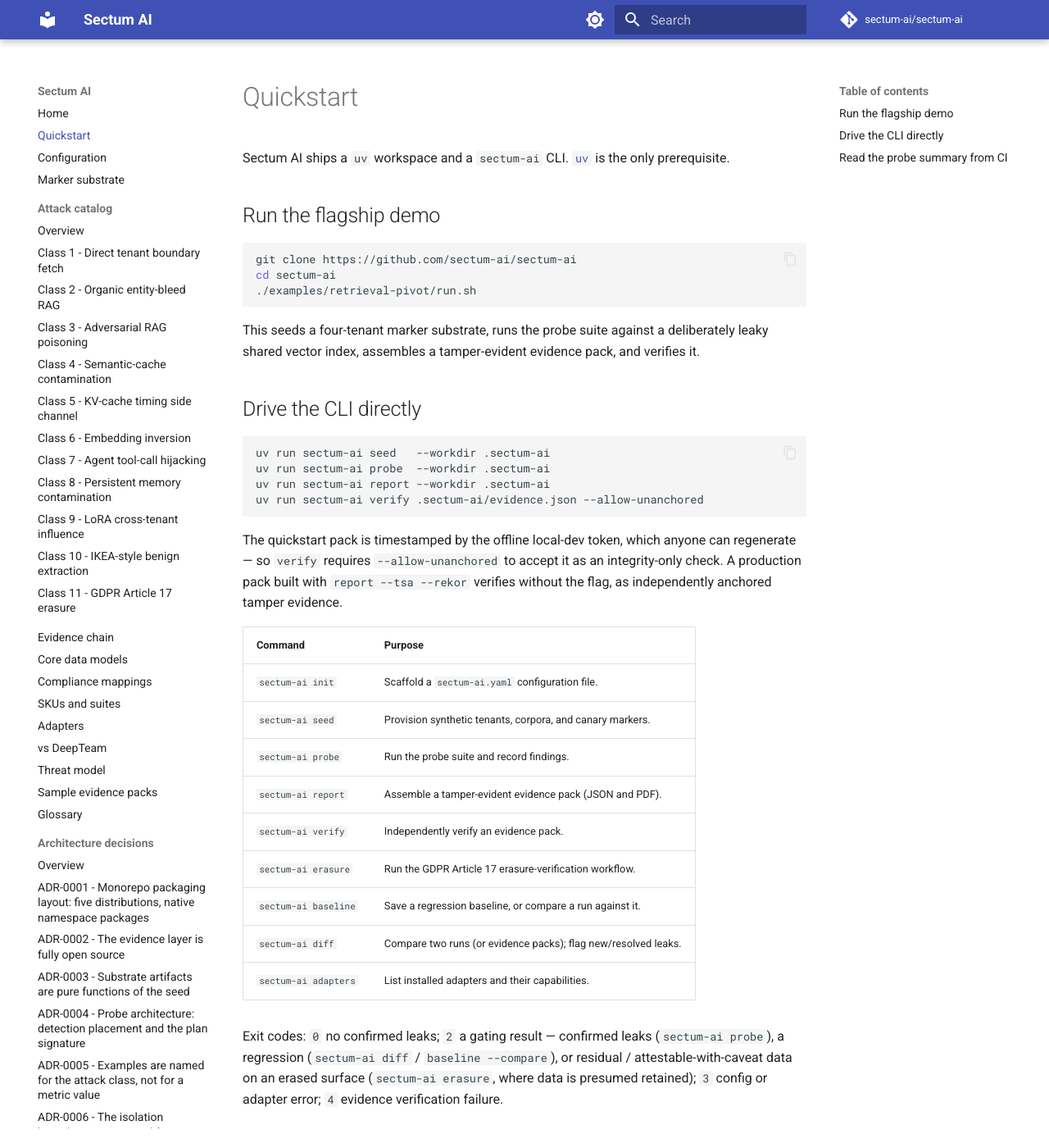
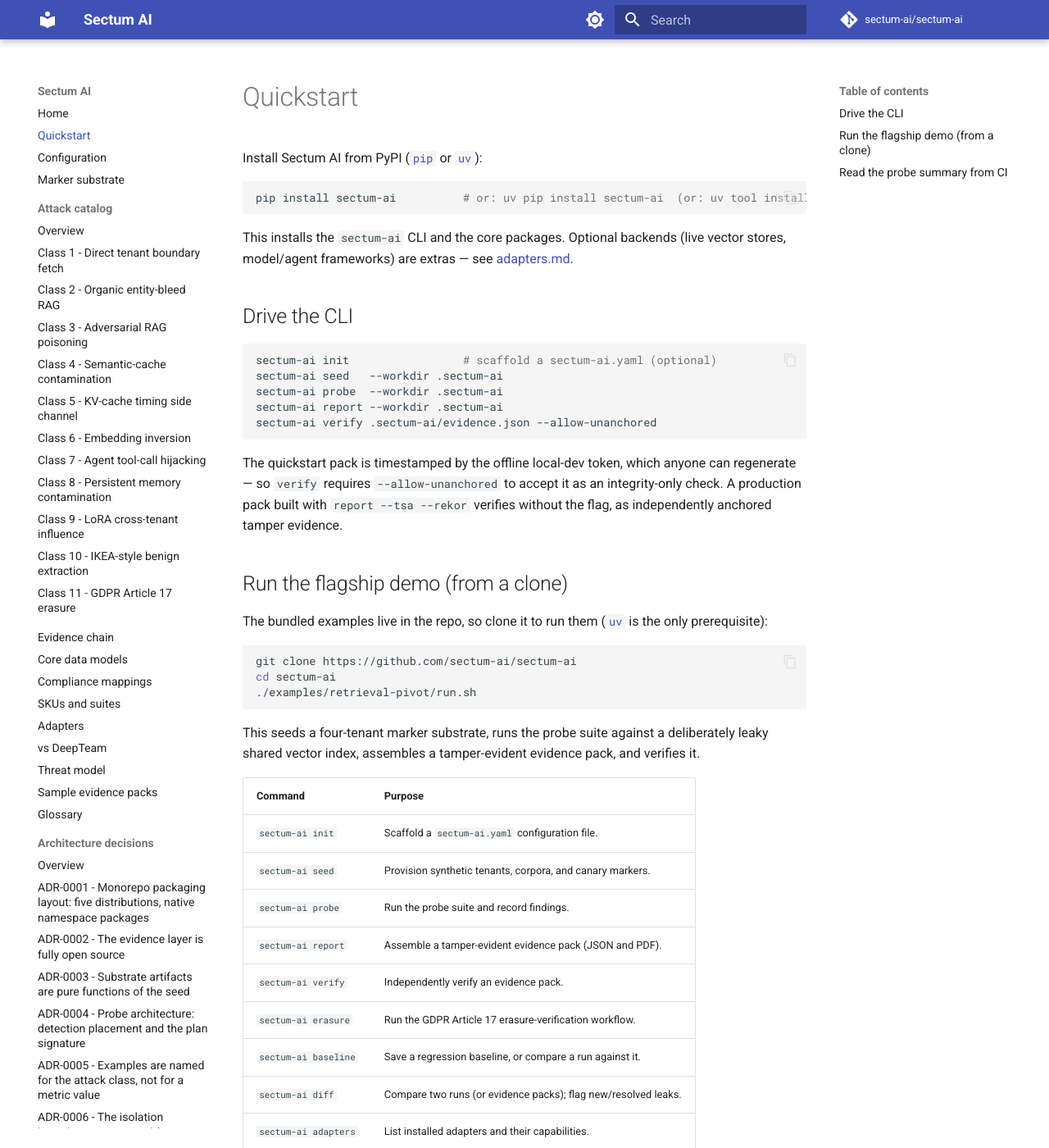
Before and after one commit to sectum-ai/sectum-ai, an MkDocs documentation site: the page built from docs/quickstart.md, in a window 1280 px wide and 1400 px high. Shown: the whole window at 82% size. Built offline with MkDocs 1.6.1 and Material for MkDocs 9.7.7, drawn with Linux system fonts in a browser that asks for light colours; comment, search, counter and statistics services are not loaded.

Commit message:
docs: lead install instructions with PyPI now that the packages are published
The README and docs/quickstart.md opened with `git clone` (source-only); now that
sectum-ai 0.1.x is on PyPI they lead with `pip install sectum-ai` (plus the
`uv pip` / `uv tool` equivalents) and use the installed `sectum-ai` command. The
`git clone` flow is reframed as the way to run the bundled examples/ demo.

Also drops a stale "v0.1.0 is not yet published" aside in ADR-0016 (the first
public release, v0.1.1, ships SCHEMA_VERSION 0.5.0) and notes the change in the
CHANGELOG [Unreleased].

The per-package READMEs and the extras instructions (`pip install
sectum-ai-adapters[...]`) were already PyPI-correct. Verified the documented
quickstart (seed/probe/report/verify, init optional) runs end to end on the
published 0.1.1 package; mkdocs --strict passes.

````diff
--- a/docs/quickstart.md
+++ b/docs/quickstart.md
@@ -1,9 +1,35 @@
 # Quickstart
 
-Sectum AI ships a `uv` workspace and a `sectum-ai` CLI.
-[`uv`](https://docs.astral.sh/uv/) is the only prerequisite.
+Install Sectum AI from PyPI ([`pip`](https://pip.pypa.io/) or
+[`uv`](https://docs.astral.sh/uv/)):
 
-## Run the flagship demo
+```sh
+pip install sectum-ai          # or: uv pip install sectum-ai  (or: uv tool install sectum-ai)
+```
+
+This installs the `sectum-ai` CLI and the core packages. Optional backends
+(live vector stores, model/agent frameworks) are extras — see
+[adapters.md](adapters.md).
+
+## Drive the CLI
+
+```sh
+sectum-ai init                 # scaffold a sectum-ai.yaml (optional)
+sectum-ai seed   --workdir .sectum-ai
+sectum-ai probe  --workdir .sectum-ai
+sectum-ai report --workdir .sectum-ai
+sectum-ai verify .sectum-ai/evidence.json --allow-unanchored
+```
+
+The quickstart pack is timestamped by the offline local-dev token, which anyone
+can regenerate — so `verify` requires `--allow-unanchored` to accept it as an
+integrity-only check. A production pack built with `report --tsa --rekor`
+verifies without the flag, as independently anchored tamper evidence.
+
+## Run the flagship demo (from a clone)
+
+The bundled examples live in the repo, so clone it to run them
+([`uv`](https://docs.astral.sh/uv/) is the only prerequisite):
 
 ```sh
 git clone https://github.com/sectum-ai/sectum-ai
@@ -14,20 +40,6 @@
 This seeds a four-tenant marker substrate, runs the probe suite against a
 deliberately leaky shared vector index, assembles a tamper-evident evidence
 pack, and verifies it.
-
-## Drive the CLI directly
-
-```sh
-uv run sectum-ai seed   --workdir .sectum-ai
-uv run sectum-ai probe  --workdir .sectum-ai
-uv run sectum-ai report --workdir .sectum-ai
-uv run sectum-ai verify .sectum-ai/evidence.json --allow-unanchored
-```
-
-The quickstart pack is timestamped by the offline local-dev token, which anyone
-can regenerate — so `verify` requires `--allow-unanchored` to accept it as an
-integrity-only check. A production pack built with `report --tsa --rekor`
-verifies without the flag, as independently anchored tamper evidence.
 
 | Command | Purpose |
 |---|---|
@@ -54,7 +66,7 @@
 that want to act on the headline metrics without scraping prose:
 
 ```sh
-uv run sectum-ai probe --workdir .sectum-ai --output json | jq '.retrieval_pivot_rate'
+sectum-ai probe --workdir .sectum-ai --output json | jq '.retrieval_pivot_rate'
 ```
 
 For GitHub code scanning (or any SAST dashboard), pass `--output sarif` instead to
@@ -68,7 +80,7 @@
 control-mapped assessment:
 
 ```sh
-uv run sectum-ai probe --workdir .sectum-ai --output oscal > assessment-results.json
+sectum-ai probe --workdir .sectum-ai --output oscal > assessment-results.json
 ```
 
 It carries one OSCAL *observation* per finding (the marker-grounded evidence) and
````
Also changed, not shown: CHANGELOG.md (+8 -0 lines), README.md (+24 -11 lines), docs/adr/0016-anchor-the-whole-pack.md (+2 -1 lines).
